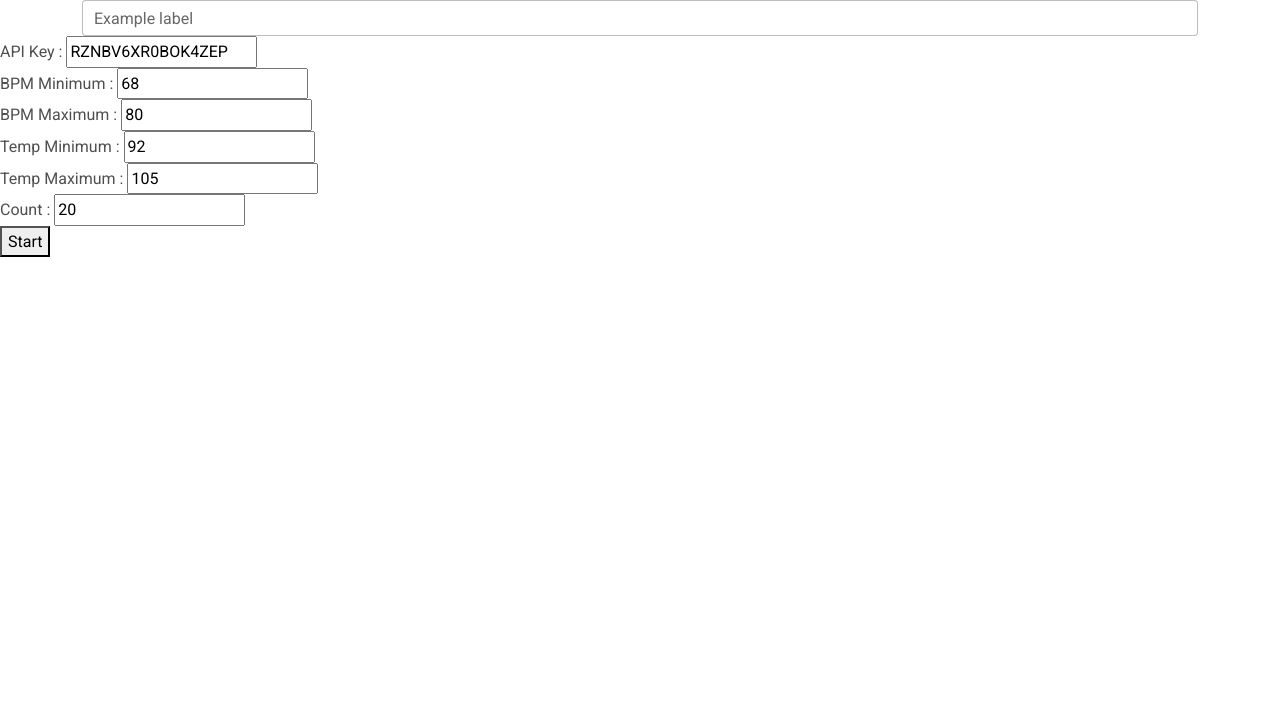
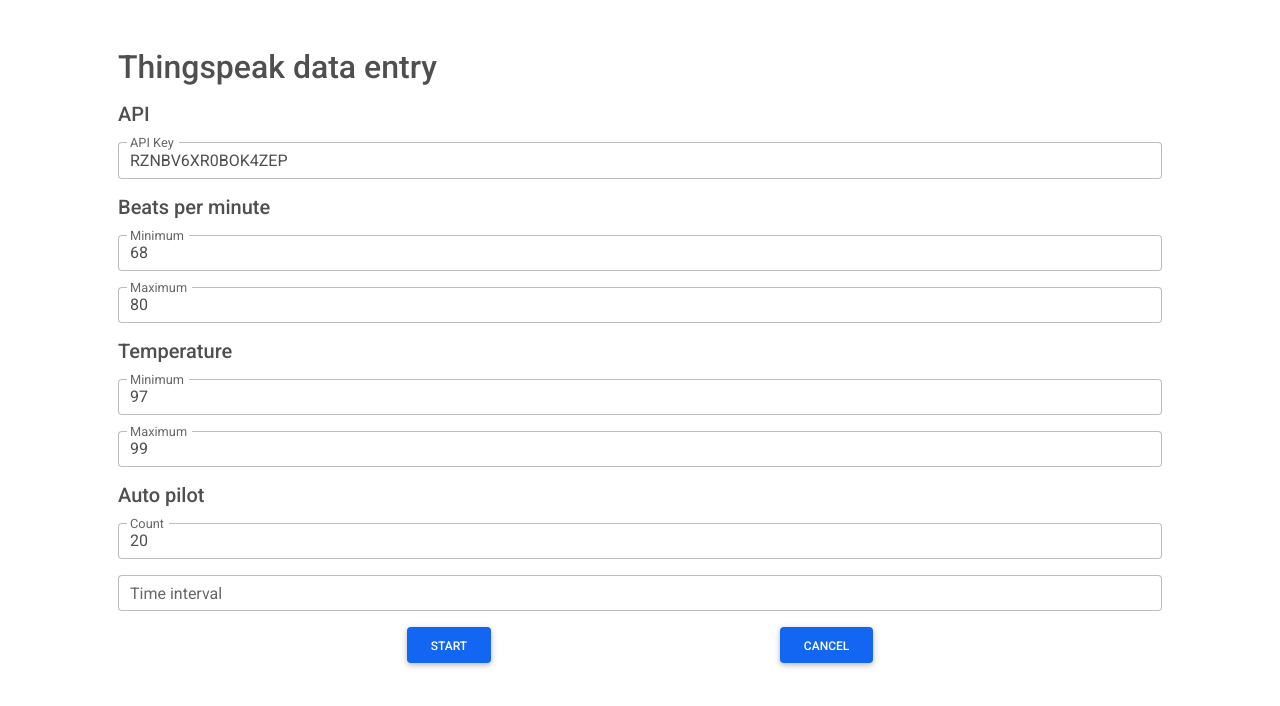
Before and after one commit to arv2k1/health-monitoring-sys-thingspeak, a plain HTML site: page index.html in a window 1280 px wide. Drawn offline with nearby package versions, Linux system fonts and the light colour scheme.

Commit message:
Added classes to all the input tags

```diff
--- a/index.html
+++ b/index.html
@@ -25,42 +25,52 @@
   </head>
 
   <body>
-    <div class="container">
-      <div class="form-outline">
-        <input type="text" id="form1" class="form-control" />
-        <label class="form-label" for="form1">Example label</label>
+    <div class="container p-5">
+      <h2 class="mb-3">Thingspeak data entry</h2>
+      <h5 class="mb-3">API</h5>
+      <div class="form-outline mb-3">
+        <input type="text" id="apiKey" class="form-control" />
+        <label class="form-label" for="apiKey">API Key</label>
+      </div>
+      <h5 class="mb-3">Beats per minute</h5>
+      <div class="form-outline mb-3">
+        <input type="number" id="bMin" class="form-control col-6" step="0.01" />
+        <label class="form-label" for="bMin">Minimum</label>
+      </div>
+      <div class="form-outline mb-3">
+        <input type="number" id="bMax" class="form-control col-6" step="0.01" />
+        <label class="form-label" for="bMax">Maximum</label>
+      </div>
+      <h5 class="mb-3">Temperature</h5>
+      <div class="form-outline mb-3">
+        <input type="number" id="tMin" class="form-control" step="0.01" />
+        <label class="form-label" for="tMin">Minimum</label>
+      </div>
+      <div class="form-outline mb-3">
+        <input type="number" id="tMax" class="form-control" step="0.01" />
+        <label class="form-label" for="tMax">Maximum</label>
+      </div>
+      <h5 class="mb-3">Auto pilot</h5>
+      <div class="form-outline mb-3">
+        <input type="number" id="cnt" class="form-control" />
+        <label class="form-label" for="cnt">Count</label>
+      </div>
+      <div class="form-outline mb-3">
+        <input type="number" id="interval" class="form-control" />
+        <label class="form-label" for="interval">Time interval</label>
+      </div>
+      <div class="d-flex justify-content-evenly">
+        <button type="button" class="btn btn-primary" onclick="start()">
+          Start
+        </button>
+        <button type="button" class="btn btn-primary" onclick="start()">
+          Cancel
+        </button>
       </div>
     </div>
-    <div>
-      <div>
-        <label for="apiKey">API Key : </label>
-        <input type="text" id="apiKey" />
-      </div>
-      <div>
-        <label for="bMin">BPM Minimum : </label>
-        <input type="number" id="bMin" />
-      </div>
-      <div>
-        <label for="bMax">BPM Maximum : </label>
-        <input type="number" id="bMax" />
-      </div>
-      <div>
-        <label for="tMin">Temp Minimum : </label>
-        <input type="number" id="tMin" />
-      </div>
-      <div>
-        <label for="tMax">Temp Maximum : </label>
-        <input type="number" id="tMax" />
-      </div>
-      <div>
-        <label for="cnt">Count : </label>
-        <input type="number" id="cnt" />
-      </div>
-      <div>
-        <button onclick="start()">Start</button>
-      </div>
-    </div>
+    <!-- Container end -->
 
+    <!-- JQuery -->
     <script src="https://ajax.googleapis.com/ajax/libs/jquery/3.5.1/jquery.min.js"></script>
 
     <!-- MDB -->
@@ -74,9 +84,13 @@
         $("#apiKey").val("RZNBV6XR0BOK4ZEP");
         $("#bMin").val(68);
         $("#bMax").val(80);
-        $("#tMin").val(92);
-        $("#tMax").val(105);
+        $("#tMin").val(97);
+        $("#tMax").val(99);
         $("#cnt").val(20);
+
+        document.querySelectorAll(".form-outline").forEach((formOutline) => {
+          new mdb.Input(formOutline).init();
+        });
       });
 
       const fire = () => {
```
